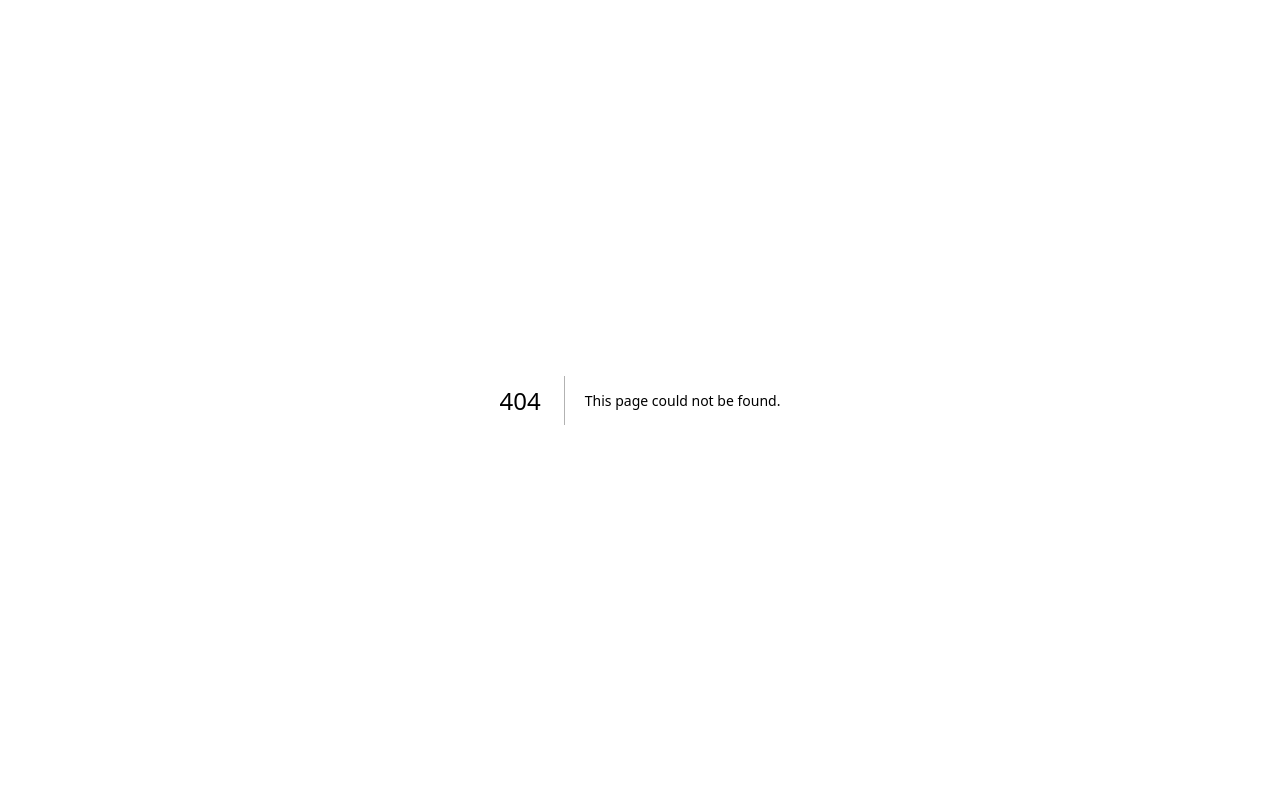
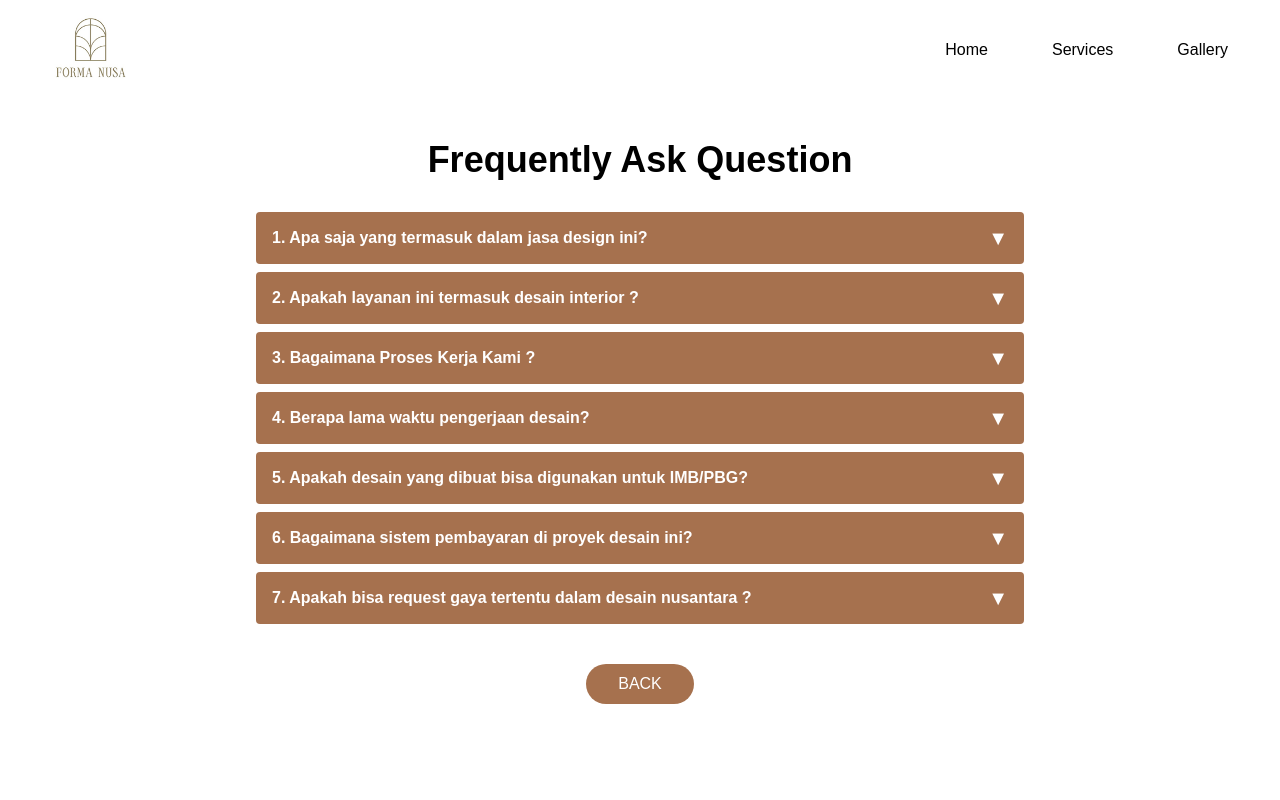
Before and after one commit to Raihanrfndk/formanusa, a Next.js app: page /faq in a window 1280 px wide. Before the commit this address had no page. Shown: the top 800 px of the page. Built offline with nearby package versions, Linux system fonts and the light colour scheme.

Commit message:
Adding FAQ

```diff
--- a/src/components/about/index.js
+++ b/src/components/about/index.js
@@ -1,4 +1,5 @@
 import Image from "next/image";
+import Link from "next/link";
 
 export default function AboutSection() {
   return (
@@ -6,7 +7,9 @@ export default function AboutSection() {
       {/* Left side - Stacked images */}
       <div className="relative w-full md:w-1/2 flex justify-center flex-col">
         {/* Back image */}
-<div className="relative inline-block ml-0"> {/* ⬅️ geser ke kanan */}
+        <div className="relative inline-block ml-0">
+          {" "}
+          {/* ⬅️ geser ke kanan */}
           <div className="w-[271px] h-[282px] rounded-md overflow-hidden shadow-[-30px_-30px_0px_#A6714E]">
             <Image
               src="/home-1.png"
@@ -30,7 +33,6 @@ export default function AboutSection() {
             />
           </div>
         </div>
-
       </div>
 
       {/* Right side - Text content */}
@@ -39,29 +41,34 @@ export default function AboutSection() {
           About Forma Nusa
         </h2>
         <p className="text-[12px] text-gray-800 leading-relaxed font-bold">
-          <span className="text-[16px]">Forma Nusa</span> adalah platform arsitektur
-          yang menghadirkan desain rumah bergaya <b>Modern–Tradisional Nusantara</b>.
-          Kami menghubungkan klien dengan arsitek freelance terbaik dari seluruh
-          Indonesia, sekaligus mengelola proyek dari konsep hingga selesai.
+          <span className="text-[16px]">Forma Nusa</span> adalah platform
+          arsitektur yang menghadirkan desain rumah bergaya{" "}
+          <b>Modern–Tradisional Nusantara</b>. Kami menghubungkan klien dengan
+          arsitek freelance terbaik dari seluruh Indonesia, sekaligus mengelola
+          proyek dari konsep hingga selesai.
         </p>
         <p className="text-[12px] text-gray-800 leading-relaxed">
-          Dengan pengalaman dan dedikasi tinggi, tim kami berkomitmen menciptakan hunian
-          yang tidak hanya indah secara visual, tetapi juga memiliki makna budaya dan
-          fungsionalitas yang berkelanjutan. Melalui platform ini, setiap proyek kami
-          kelola secara menyeluruh — mulai dari konsep hingga pembangunan — dengan
-          mengedepankan efisiensi, kualitas, dan sentuhan lokal yang autentik.
+          Dengan pengalaman dan dedikasi tinggi, tim kami berkomitmen
+          menciptakan hunian yang tidak hanya indah secara visual, tetapi juga
+          memiliki makna budaya dan fungsionalitas yang berkelanjutan. Melalui
+          platform ini, setiap proyek kami kelola secara menyeluruh — mulai dari
+          konsep hingga pembangunan — dengan mengedepankan efisiensi, kualitas,
+          dan sentuhan lokal yang autentik.
         </p>
         <p className="text-[12px] text-gray-800 leading-relaxed">
-          Melalui perpaduan inovasi modern dan nilai budaya lokal, Forma Nusa menghadirkan
-          hunian yang indah, fungsional, dan bermakna — menciptakan ruang hidup yang
-          merefleksikan identitas Nusantara dengan sentuhan masa kini.
+          Melalui perpaduan inovasi modern dan nilai budaya lokal, Forma Nusa
+          menghadirkan hunian yang indah, fungsional, dan bermakna — menciptakan
+          ruang hidup yang merefleksikan identitas Nusantara dengan sentuhan
+          masa kini.
         </p>
 
         {/* Button */}
         <div>
+          <Link href="/faq">
             <button className="bg-[#8b684a] text-white font-semibold px-8 py-3 rounded-full hover:bg-[#7a5b3f] transition w-60">
               FAQ
             </button>
+          </Link>
         </div>
       </div>
     </section>
--- a/src/components/banner/index.js
+++ b/src/components/banner/index.js
@@ -1,5 +1,6 @@
 import Image from "next/image";
 import { Phone } from "lucide-react";
+import Link from "next/link";
 
 const HeroSection = () => {
   return (
@@ -21,9 +22,11 @@ const HeroSection = () => {
           <p className="text-lg max-w-2xl mb-6">
             We help you develop your dream Traditional – Modern Indonesian House
           </p>
+          <Link href="/ourservice">
             <button className="bg-[#a47d53] text-white px-8 py-3 rounded-full font-semibold shadow-md hover:bg-[#8c6c48] transition">
               Services
             </button>
+          </Link>
         </div>
       </section>
 
@@ -41,8 +44,8 @@ const HeroSection = () => {
               className="mb-2 object-fit w-20 h-20 rounded-lg"
             />
             <p className="text-xs font-bold">
-              Bina Nusantara University | School of Information System | Business
-              Analytics | Jakarta Barat, Kemanggisan
+              Bina Nusantara University | School of Information System |
+              Business Analytics | Jakarta Barat, Kemanggisan
             </p>
           </div>
 
@@ -56,8 +59,9 @@ const HeroSection = () => {
               className="mb-2 object-fit w-20 h-20 rounded-lg"
             />
             <p className="text-xs font-bold">
-              SDG 11: Sustainable Cities and Communities | SDG 8: Decent Work and
-              Economic Growth | SDG 9: Industry, Innovation and Infrastructure
+              SDG 11: Sustainable Cities and Communities | SDG 8: Decent Work
+              and Economic Growth | SDG 9: Industry, Innovation and
+              Infrastructure
             </p>
           </div>
 
@@ -77,7 +81,10 @@ const HeroSection = () => {
         </div>
       </div>
       {/* Bottom banner image */}
-      <div className="w-full h-auto py-2 px-3 bg-cover bg-center flex flex-col justify-center items-end" style={{ backgroundImage: "url('/bottom-banner.png')" }}>
+      <div
+        className="w-full h-auto py-2 px-3 bg-cover bg-center flex flex-col justify-center items-end"
+        style={{ backgroundImage: "url('/bottom-banner.png')" }}
+      >
         <div className="flex justify-center">
           <div className="bg-[#8b684a] text-white px-6 py-4 rounded-md flex items-center gap-3 shadow-md">
             <Phone size={20} />
--- /dev/null
+++ b/src/components/faq-question/index.js
@@ -0,0 +1,76 @@
+"use client";
+import { useState } from "react";
+
+export default function FAQPage() {
+  const [openIndex, setOpenIndex] = useState(null);
+
+  const toggleFAQ = (index) => {
+    setOpenIndex(openIndex === index ? null : index);
+  };
+
+  const faqs = [
+    {
+      q: "Apa saja yang termasuk dalam jasa design ini?",
+      a: "Kami menyediakan jasa desain arsitektur eksterior, gambar kerja, konsultasi, dan rekomendasi material.",
+    },
+    {
+      q: "Apakah layanan ini termasuk desain interior ?",
+      a: "Ya, desain interior dapat kami kerjakan sesuai kebutuhan klien.",
+    },
+    {
+      q: "Bagaimana Proses Kerja Kami ?",
+      a: "Dimulai dari konsultasi, desain konsep, revisi, hingga finalisasi gambar siap bangun.",
+    },
+    {
+      q: "Berapa lama waktu pengerjaan desain?",
+      a: "Rata-rata pengerjaan 2-6 minggu tergantung kompleksitas proyek.",
+    },
+    {
+      q: "Apakah desain yang dibuat bisa digunakan untuk IMB/PBG?",
+      a: "Ya, kami dapat menyiapkan gambar teknis sesuai kebutuhan perizinan.",
+    },
+    {
+      q: "Bagaimana sistem pembayaran di proyek desain ini?",
+      a: "Pembayaran dilakukan bertahap sesuai progres pekerjaan.",
+    },
+    {
+      q: "Apakah bisa request gaya tertentu dalam desain nusantara ?",
+      a: "Sangat bisa! Kami berpengalaman dalam desain gaya lokal budaya Indonesia.",
+    },
+  ];
+
+  return (
+    <div className="min-h-screen flex flex-col items-center py-10 px-4 bg-white text-black">
+      <h1 className="text-3xl md:text-4xl font-bold mb-8 text-center">
+        Frequently Ask Question
+      </h1>
+
+      <div className="w-full max-w-3xl space-y-2">
+        {faqs.map((item, index) => (
+          <div key={index} className="bg-[#A6714E] text-white rounded">
+            <button
+              onClick={() => toggleFAQ(index)}
+              className="w-full px-4 py-3 text-left font-semibold flex justify-between items-center"
+            >
+              <span>
+                {index + 1}. {item.q}
+              </span>
+              <span className="text-xl">{openIndex === index ? "▲" : "▼"}</span>
+            </button>
+
+            {openIndex === index && (
+              <div className="px-4 py-4 text-sm bg-[#8d593e]">{item.a}</div>
+            )}
+          </div>
+        ))}
+      </div>
+
+      <button
+        onClick={() => history.back()}
+        className="mt-10 bg-[#A6714E] hover:bg-[#774e3a] text-white px-8 py-2 rounded-full"
+      >
+        BACK
+      </button>
+    </div>
+  );
+}
--- a/src/components/gallery/index.js
+++ b/src/components/gallery/index.js
@@ -1,10 +1,11 @@
 import Image from "next/image";
+import Link from "next/link";
 
 export default function GallerySection() {
   return (
     <section className="w-full bg-white px-6 md:px-20 pb-20">
       {/* Section Title */}
-      <h1 className='text-5xl font-bold flex justify-center pb-10'>Gallery</h1>
+      <h1 className="text-5xl font-bold flex justify-center pb-10">Gallery</h1>
 
       {/* Gallery Grid */}
       <div className="grid grid-cols-1 md:grid-cols-3 gap-6 max-w-7xl mx-auto">
@@ -70,11 +71,11 @@ export default function GallerySection() {
           </div>
         </div>
       </div>
-      <div className="pt-5 flex justify-center">
+      <Link href="/gallery" className="pt-5 flex justify-center">
         <button className="bg-[#8b684a] text-white font-semibold px-8 py-3 rounded-full hover:bg-[#7a5b3f] transition w-60">
-            See More
-          </button>
-      </div>
+          See More
+        </button>
+      </Link>
     </section>
   );
 }
--- a/src/components/service-footer/index.js
+++ b/src/components/service-footer/index.js
@@ -1,3 +1,4 @@
+import Link from "next/link";
 import React from "react";
 
 const ServiceFooter = () => {
@@ -13,9 +14,11 @@ const ServiceFooter = () => {
         Konsultasi gratis dengan arsitek berpengalaman. Tanpa komitmen, tanpa
         biaya tersembunyi.
       </h3>
-      <button className="w-1/4 bg-[#a47d53] text-white px-8 py-3 rounded-full font-semibold shadow-md hover:bg-[#8c6c48] transition">
-        Mulai Konsultasi
-      </button>
+      <Link href="/form">
+        <button className="bg-[#a47d53] text-white px-8 py-3 rounded-full font-semibold shadow-md hover:bg-[#8c6c48] transition">
+          Mulai Konsultasi
+        </button>
+      </Link>
     </div>
   );
 };
--- a/src/components/service-jasa/index.js
+++ b/src/components/service-jasa/index.js
@@ -1,4 +1,5 @@
 import Image from "next/image";
+import Link from "next/link";
 import React from "react";
 
 const ServiceJasa = () => {
@@ -18,9 +19,11 @@ const ServiceJasa = () => {
             dan manajemen proyek transparan — mulai dari perencanaan konsep
             hingga realisasi rumah yang mencerminkan jati diri Indonesia.
           </p>
+          <Link href="/form">
             <button className="w-1/4 bg-[#a47d53] text-white px-8 py-3 rounded-full font-semibold shadow-md hover:bg-[#8c6c48] transition">
               Book Now
             </button>
+          </Link>
         </div>
       </div>
 
@@ -102,9 +105,11 @@ const ServiceJasa = () => {
             kemewahan resor bintang lima dengan suasana homey dan eksotis. Ideal
             untuk tujuan sewa harian (short-term rental).
           </p>
+          <Link href="/form">
             <button className="w-1/4 bg-[#a47d53] text-white px-8 py-3 rounded-full font-semibold shadow-md hover:bg-[#8c6c48] transition">
               Book Now
             </button>
+          </Link>
         </div>
       </div>
     </>
--- /dev/null
+++ b/src/pages/faq/index.js
@@ -0,0 +1,16 @@
+import FAQPage from "@/components/faq-question";
+import Footer from "@/components/footer";
+import Navbar from "@/components/navbar";
+import React from "react";
+
+const FAQ = () => {
+  return (
+    <>
+      <Navbar />
+      <FAQPage />
+      <Footer />
+    </>
+  );
+};
+
+export default FAQ;
```
Lines whose indentation alone changed are shown as unchanged.
